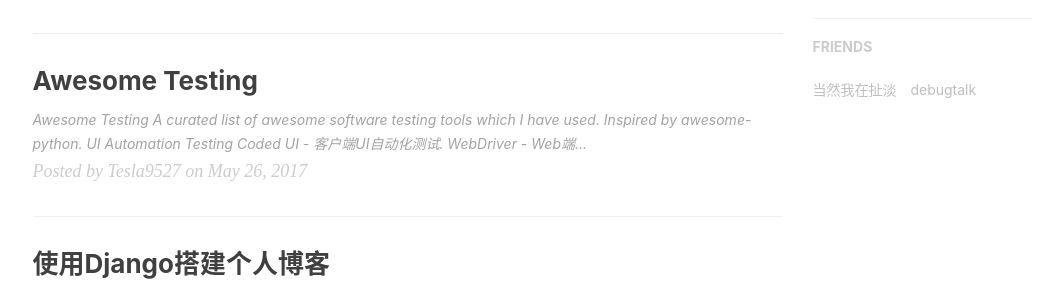
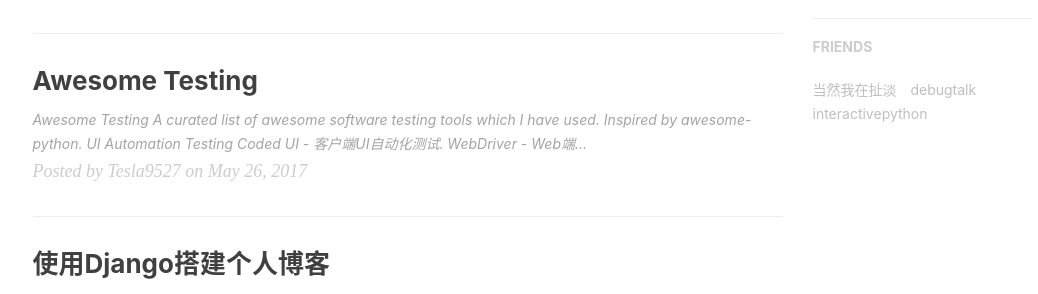
Before and after one commit to ccflyme/ccflyme.github.io, a Jekyll site: the page built from index.html, in a window 1280 px wide and 900 px high, scrolled down 845 px. Shown: the part 155-449 px from the top of the window, without its empty margins (135-1173 px from the left). Built offline with Jekyll 4.4.1, drawn with Linux system fonts in a browser that asks for light colours; nearby versions of some CDN libraries; the list of posts is cut into pages by our own code; comment, search, counter and statistics services are not loaded.

Commit message:
Update _config.yml

```diff
--- a/_config.yml
+++ b/_config.yml
@@ -88,5 +88,9 @@ friends: [
     {
       title: "debugtalk",
         href: "http://debugtalk.com/"
+    },
+    {
+      title: "interactivepython",
+        href: "http://interactivepython.org"
     }
 ]
```
